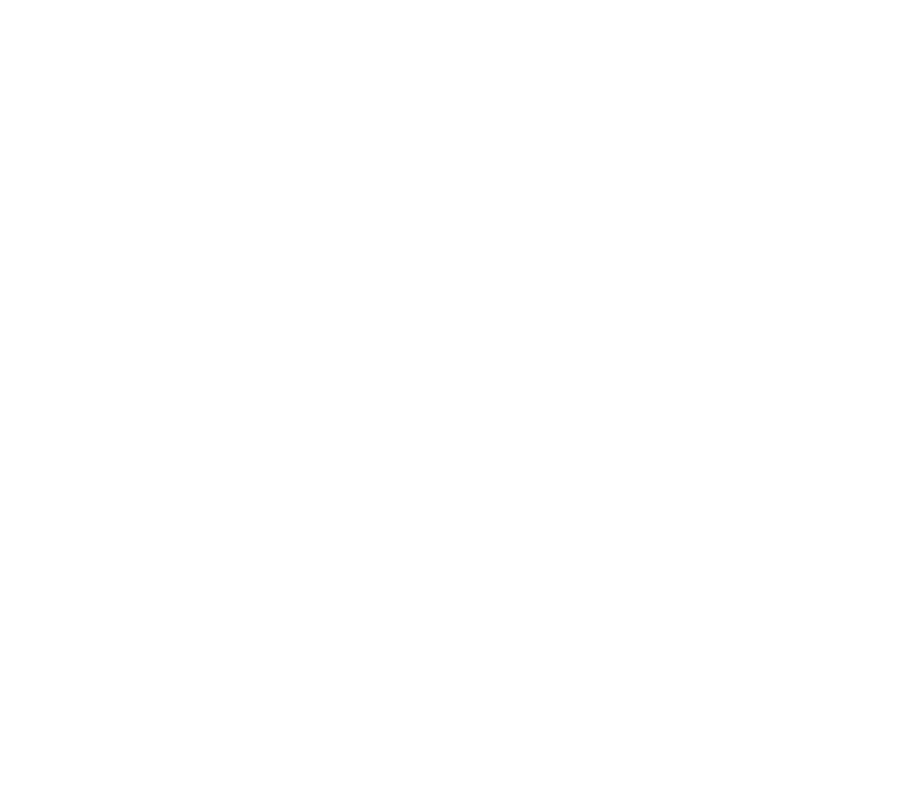
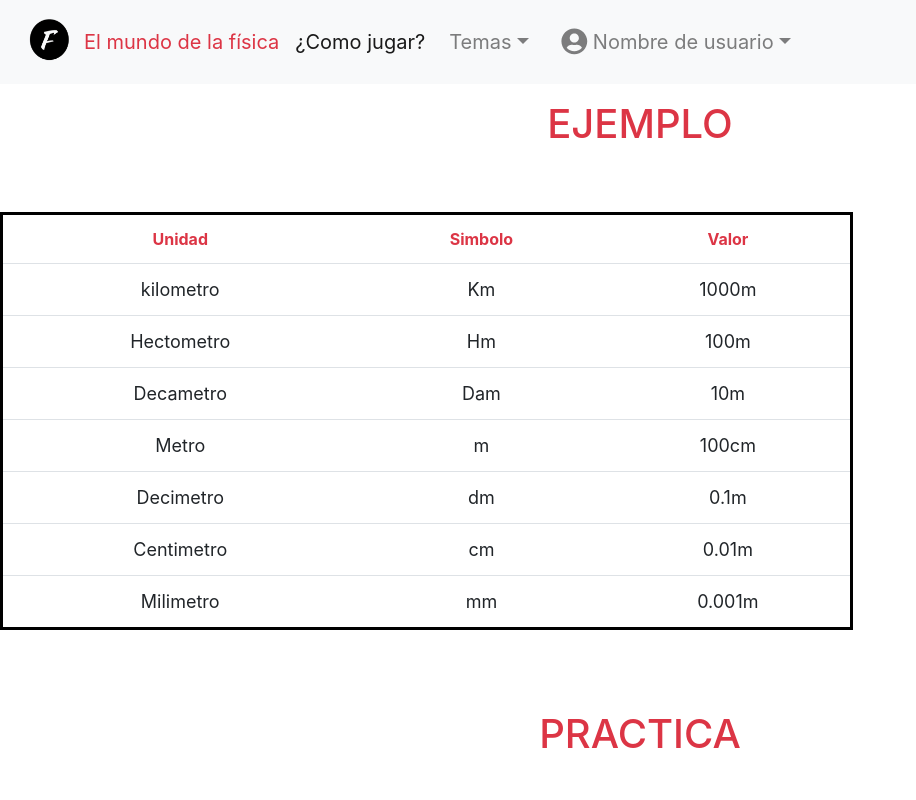
Before and after one commit to emanueljulio420/Equipo-7_PPI_2020, a React (Create React App) app in the folder frontend/: page /hola in a window 1280 px wide. Shown: the top 800 px of the page, without its empty margins (0-916 px from the left). Built offline with nearby package versions, Linux system fonts and the light colour scheme.

Commit message:
se le da navegavilidad a el boton de registro en el formulario de estudiante y a algunos de el header de el ejemplo de converciones

```diff
--- a/frontend/src/Components/EjemploUno.jsx
+++ b/frontend/src/Components/EjemploUno.jsx
@@ -79,4 +79,4 @@
     );
 
 }
-export default EjemploUno
+export default EjemploUno;
--- a/frontend/src/Components/FormularioE.jsx
+++ b/frontend/src/Components/FormularioE.jsx
@@ -1,4 +1,5 @@
 import React from 'react';
+import { Link } from 'react-router-dom';
 
 function FormularioEstuciante() {
     return (
@@ -69,7 +70,7 @@
                     </div>
                 </div>
                 <hr className="mb-4"></hr>
-                <button className="btn btn-outline-danger btn-lg btn-block" type="submit"><font style={{ marginRight: 'vertical-align: inherit;' }}>Registrarme</font></button>
+                <Link to="hola"><button className="btn btn-outline-danger btn-lg btn-block" type="submit"><font style={{ marginRight: 'vertical-align: inherit;' }}>Registrarme</font></button></Link>
             </form>
         </div>
 
--- a/frontend/src/Components/HeaderEstudiante.jsx
+++ b/frontend/src/Components/HeaderEstudiante.jsx
@@ -2,6 +2,7 @@
 import el from '../Img/el.png';
 import { FontAwesomeIcon } from '@fortawesome/react-fontawesome';
 import { faUserCircle } from '@fortawesome/free-solid-svg-icons';
+import { Link } from 'react-router-dom';
 
 
 function HeaderEstudiante() {
@@ -10,14 +11,14 @@
 
         <nav className="navbar navbar-expand-lg navbar-light bg-light text-black">
             <img src={el} alt="" srcset="" width="68" height="68" />
-            <a className="navbar-brand text-danger" href="#">El mundo de la física</a>
+            <Link to="/" className="navbar-brand text-danger" href="#">El mundo de la física</Link>
             <button className="navbar-toggler" type="button" data-toggle="collapse" data-target="#navbarSupportedContent" aria-controls="navbarSupportedContent" aria-expanded="false" aria-label="Toggle navigation">
                 <span className="navbar-toggler-icon"></span>
             </button>
             <div className="collapse navbar-collapse" id="navbarSupportedContent">
                 <ul className="navbar-nav mr-auto text">
                     <li className="nav-item active">
-                        <a className="navbar-brand text-black" href="#">¿Como jugar?</a>
+                        <Link to="como" className="navbar-brand text-black" href="#">¿Como jugar?</Link>
                     </li>
                     <li>
                         <a class="nav-link dropdown-toggle navbar-brand text-black" href="#" id="navbarDropdown" role="button" data-toggle="dropdown" aria-haspopup="true" aria-expanded="true">
@@ -32,7 +33,7 @@
                         <a class="nav-link dropdown-toggle navbar-brand text-black" href="#" id="navbarDropdown" role="button" data-toggle="dropdown" aria-haspopup="true" aria-expanded="true">
                             <FontAwesomeIcon icon={faUserCircle} size="lg" className=""/> Nombre de usuario</a>
                         <div class="dropdown-menu" aria-labelledby="navbarDropdown">
-                            <a class="dropdown-item navbar-brand text-black" href="#">Cerrar sesion</a>
+                            <Link to="/" class="dropdown-item navbar-brand text-black" href="#">Cerrar sesion</Link>
                         </div>
                     </li>
                 </ul>
--- a/frontend/src/Route/App.js
+++ b/frontend/src/Route/App.js
@@ -27,6 +27,8 @@
                 <Route path="/como" component={ComoJugar} />
                 <Route path="/res" component={FormularioDocente} />
                 <Route path="/yes" component={FormularioEstudiante} />
+                <Route path="/hola" component={EjemploConver} />
+
 
 
             </Switch>
```
